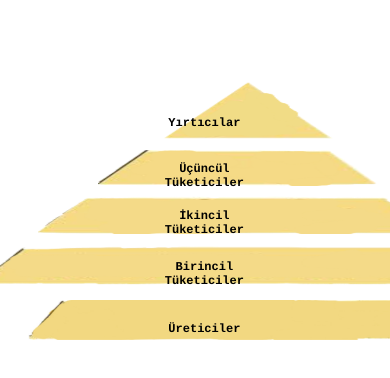
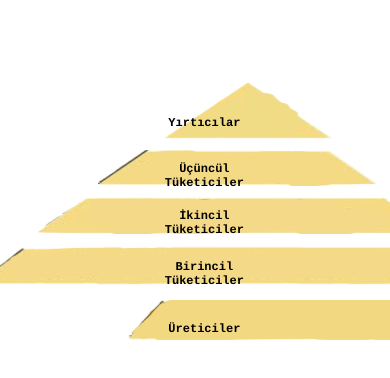
Before and after one commit to necocinoserousman/BesinPiramidi, a plain HTML site: page mobil.html in a window 390 px wide. Shown: the top 378 px of the page. Drawn offline with Linux system fonts and the light colour scheme.

Commit message:
Update mobil.html

```diff
--- a/mobil.html
+++ b/mobil.html
@@ -112,7 +112,7 @@
         .pyramid-layer:nth-child(2) img { height: 36px; width: 280px ; margin-left: 20px; margin-top:  10px; ;}
         .pyramid-layer:nth-child(3) img { height: 38px; width: 400px ; margin-left: -40px; margin-top: 10px;}
         .pyramid-layer:nth-child(4) img { height: 39px; width: 510px; margin-left: -100px; margin-top: 12px;}
-        .pyramid-layer:nth-child(5) img { height: 40px; width: 440px; margin-left: -50px; margin-top: 15px; }
+        .pyramid-layer:nth-child(5) img { height: 40px; width: 440px; margin-left: 50px; margin-top: 15px; }
 
 
 
```
